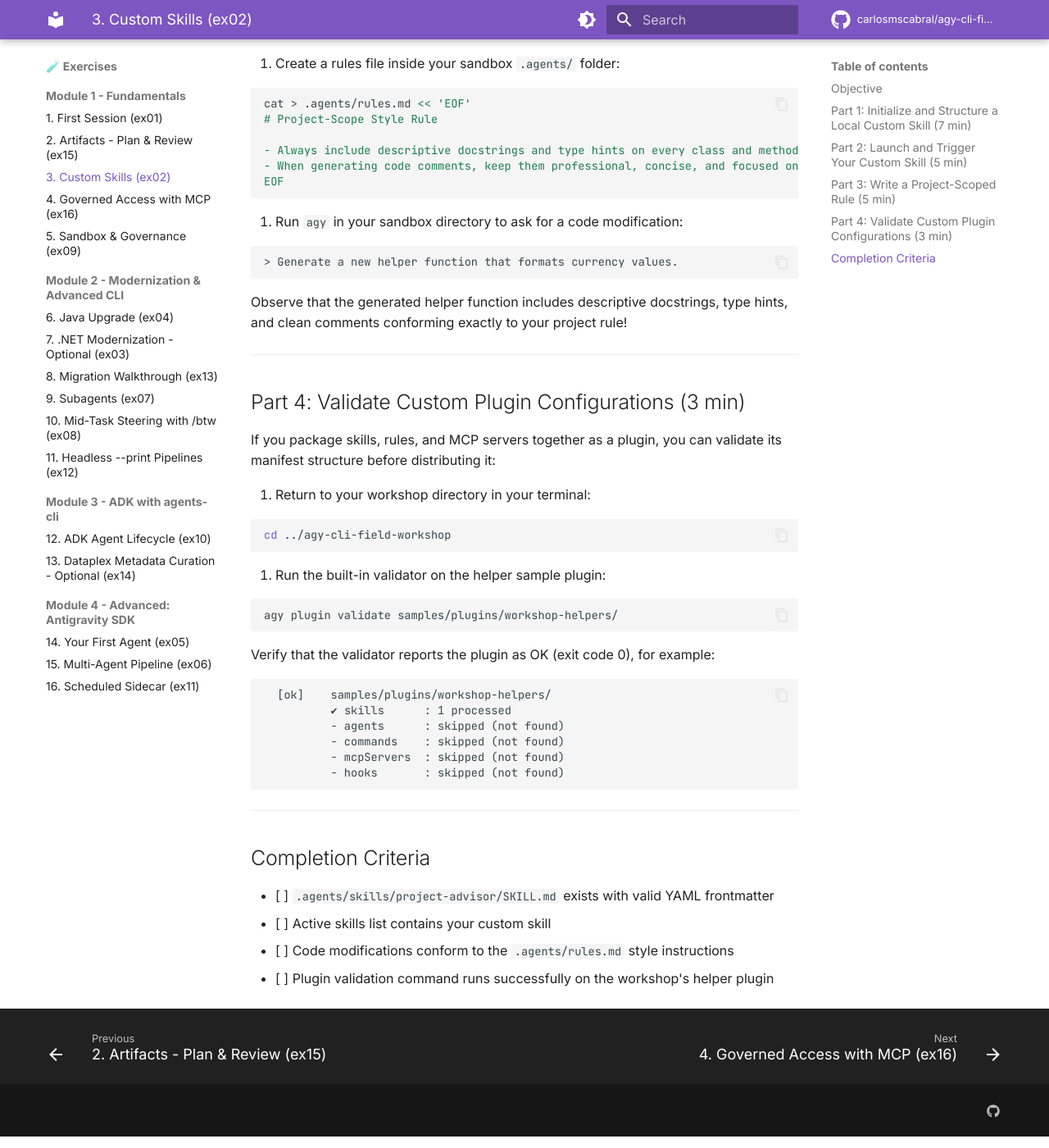
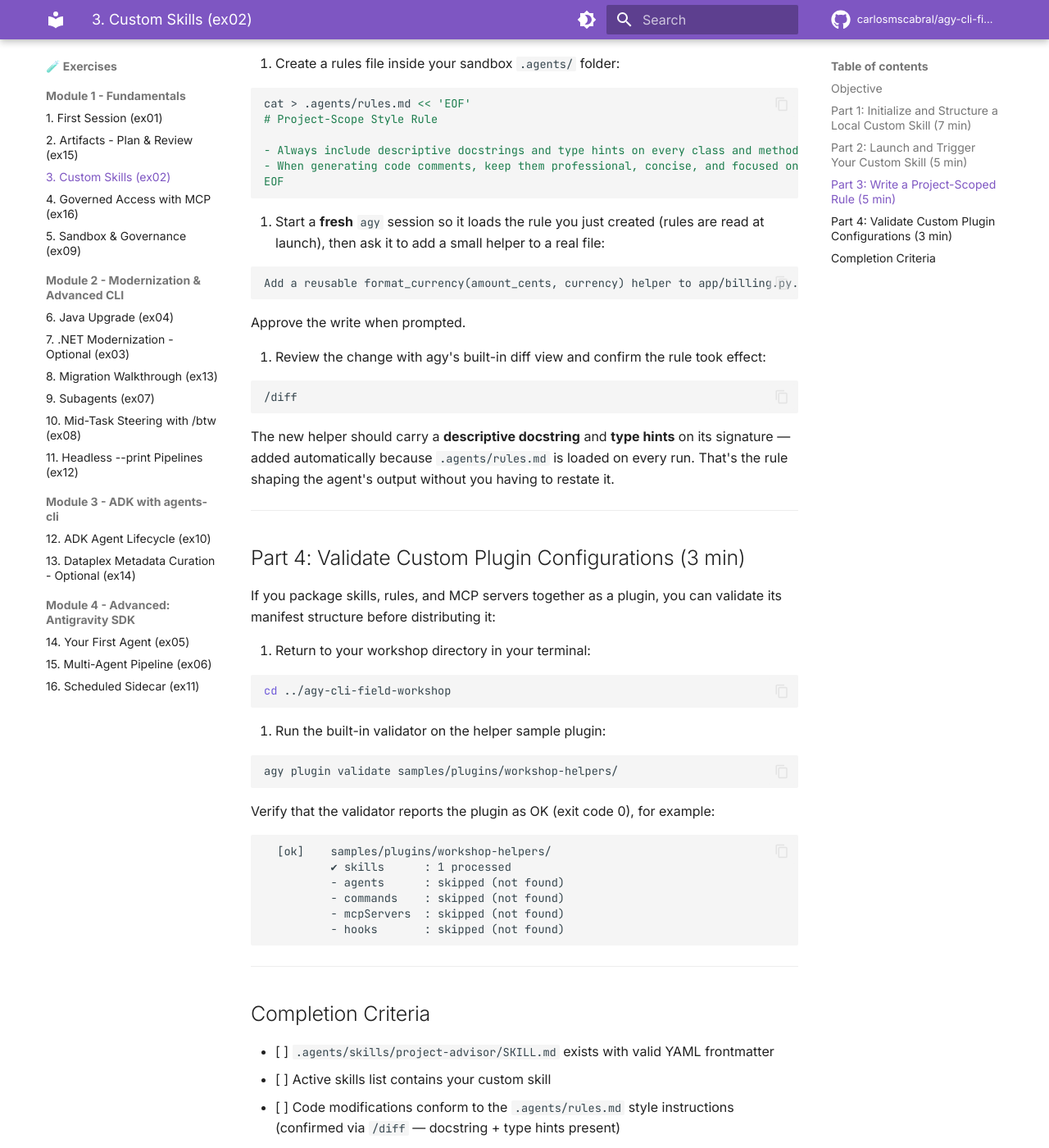
Before and after one commit to carlosmscabral/agy-cli-field-workshop, an MkDocs documentation site: the page built from docs/exercises/ex02_custom_skills.md, in a window 1280 px wide and 1400 px high, scrolled down 2070 px. Shown: the whole window at 82% size. Built offline with MkDocs 1.6.1 and Material for MkDocs 9.7.7, drawn with Linux system fonts in a browser that asks for light colours; comment, search, counter and statistics services are not loaded.

````diff
--- a/docs/exercises/ex02_custom_skills.md
+++ b/docs/exercises/ex02_custom_skills.md
@@ -89,13 +89,21 @@ Beyond skills (which trigger dynamically), you can set project-wide **Rules** th
    EOF
    ```
 
-2. Run `agy` in your sandbox directory to ask for a code modification:
+2. Start a **fresh** `agy` session so it loads the rule you just created (rules are read at launch), then ask it to add a small helper to a real file:
 
    ```text
-   > Generate a new helper function that formats currency values.
+   Add a reusable format_currency(amount_cents, currency) helper to app/billing.py.
    ```
 
-Observe that the generated helper function includes descriptive docstrings, type hints, and clean comments conforming exactly to your project rule!
+   Approve the write when prompted.
+
+3. Review the change with agy's built-in diff view and confirm the rule took effect:
+
+   ```text
+   /diff
+   ```
+
+   The new helper should carry a **descriptive docstring** and **type hints** on its signature — added automatically because `.agents/rules.md` is loaded on every run. That's the rule shaping the agent's output without you having to restate it.
 
 ---
 
@@ -132,5 +140,5 @@ Verify that the validator reports the plugin as OK (exit code 0), for example:
 
 * [ ] `.agents/skills/project-advisor/SKILL.md` exists with valid YAML frontmatter
 * [ ] Active skills list contains your custom skill
-* [ ] Code modifications conform to the `.agents/rules.md` style instructions
+* [ ] Code modifications conform to the `.agents/rules.md` style instructions (confirmed via `/diff` — docstring + type hints present)
 * [ ] Plugin validation command runs successfully on the workshop's helper plugin
````
Also changed, not shown: docs/exercises/ex14_dataplex_metadata_steward.md (+4 -4 lines).
